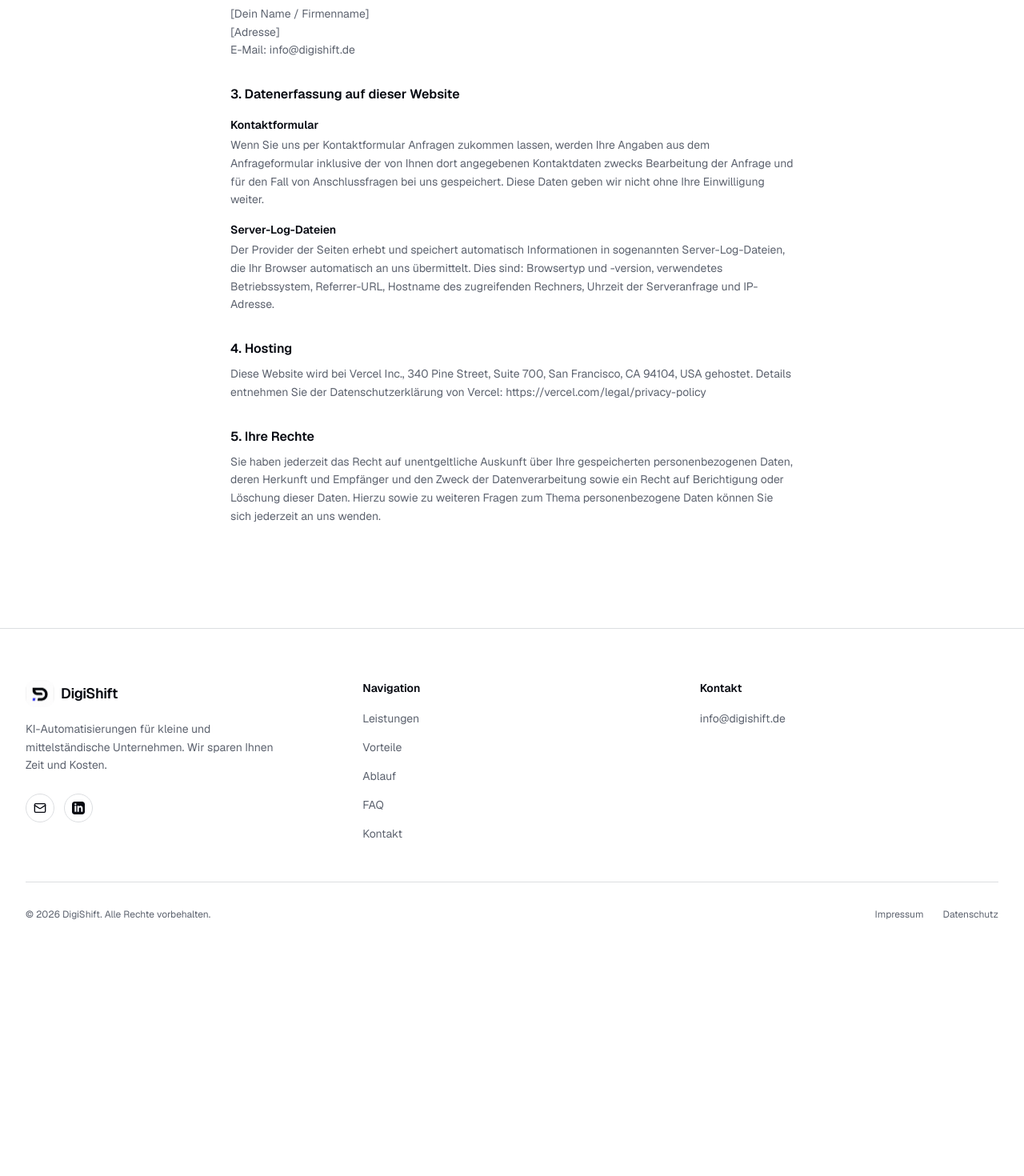
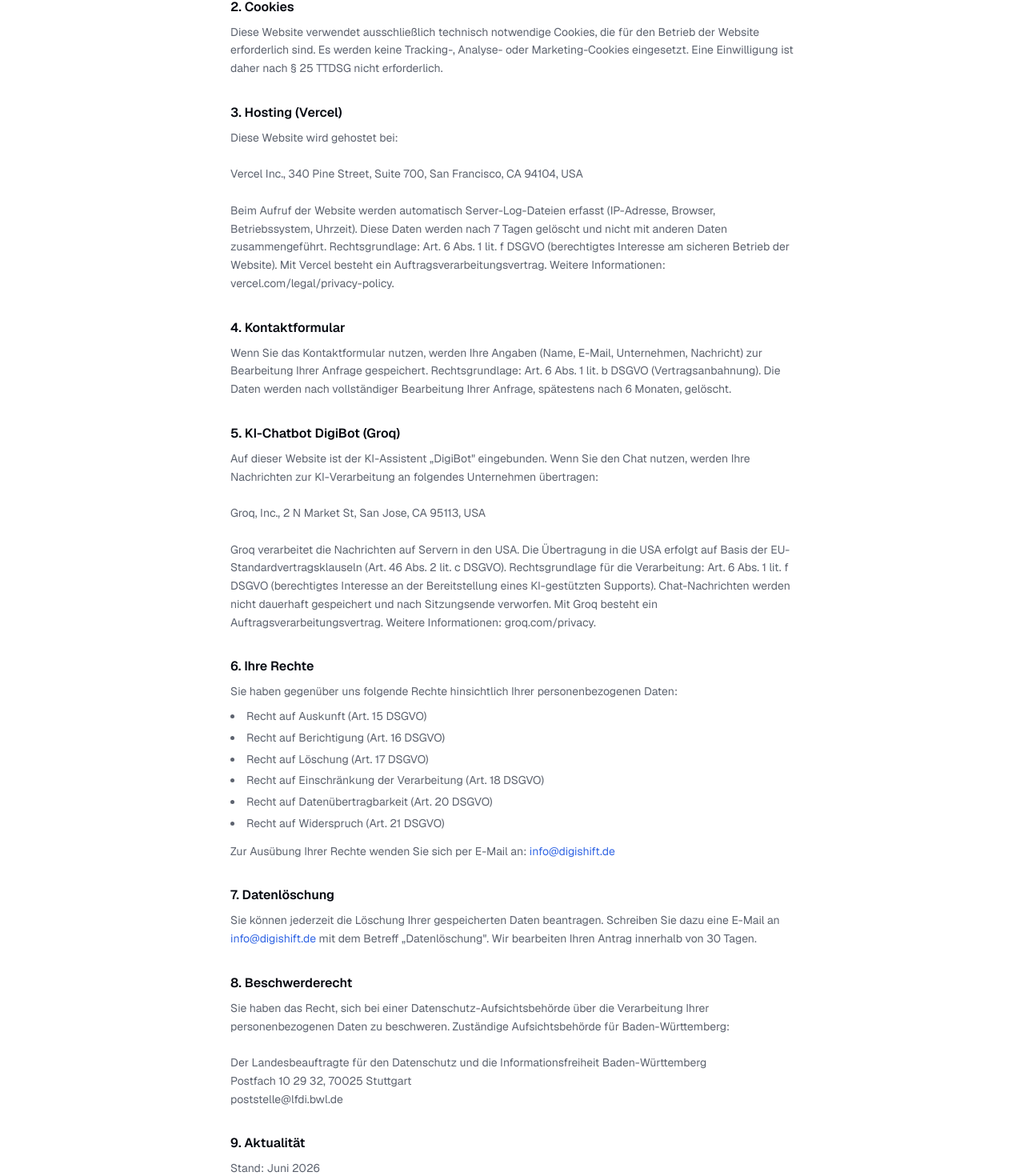
Before and after one commit to robin-erm/digishift, a Next.js app: page /datenschutz in a window 1280 px wide. Shown: the part 400-1870 px from the top of the page at 80% size. Before the commit the page ends 1615 px from the top, so only its background shows below. Built offline with nearby package versions, Linux system fonts and the light colour scheme.

Commit message:
feat: complete GDPR compliance - Impressum, Datenschutz, Groq disclosure, chatbot consent

```diff
--- a/src/app/datenschutz/page.tsx
+++ b/src/app/datenschutz/page.tsx
@@ -13,48 +13,88 @@ export default function Datenschutz() {
         <h1 className="text-3xl font-bold tracking-tight mb-8">Datenschutzerklärung</h1>
 
         <div className="space-y-8 text-sm text-muted-foreground leading-relaxed">
-          <section>
-            <h2 className="text-base font-semibold text-foreground mb-2">1. Datenschutz auf einen Blick</h2>
-            <p>
-              Die folgenden Hinweise geben einen einfachen Überblick darüber, was mit Ihren personenbezogenen Daten passiert, wenn Sie diese Website besuchen. Personenbezogene Daten sind alle Daten, mit denen Sie persönlich identifiziert werden können.
-            </p>
-          </section>
 
           <section>
-            <h2 className="text-base font-semibold text-foreground mb-2">2. Verantwortlicher</h2>
+            <h2 className="text-base font-semibold text-foreground mb-2">1. Verantwortlicher</h2>
             <p>
-              Verantwortlicher für die Datenverarbeitung auf dieser Website ist:<br /><br />
-              [Dein Name / Firmenname]<br />
-              [Adresse]<br />
+              Verantwortlicher im Sinne der DSGVO ist:<br /><br />
+              Robin Eremia<br />
+              Eichenlaubweg 23<br />
+              75181 Pforzheim<br />
               E-Mail: info@digishift.de
             </p>
           </section>
 
           <section>
-            <h2 className="text-base font-semibold text-foreground mb-2">3. Datenerfassung auf dieser Website</h2>
-            <h3 className="text-sm font-semibold text-foreground mt-4 mb-1">Kontaktformular</h3>
+            <h2 className="text-base font-semibold text-foreground mb-2">2. Cookies</h2>
             <p>
-              Wenn Sie uns per Kontaktformular Anfragen zukommen lassen, werden Ihre Angaben aus dem Anfrageformular inklusive der von Ihnen dort angegebenen Kontaktdaten zwecks Bearbeitung der Anfrage und für den Fall von Anschlussfragen bei uns gespeichert. Diese Daten geben wir nicht ohne Ihre Einwilligung weiter.
-            </p>
-            <h3 className="text-sm font-semibold text-foreground mt-4 mb-1">Server-Log-Dateien</h3>
-            <p>
-              Der Provider der Seiten erhebt und speichert automatisch Informationen in sogenannten Server-Log-Dateien, die Ihr Browser automatisch an uns übermittelt. Dies sind: Browsertyp und -version, verwendetes Betriebssystem, Referrer-URL, Hostname des zugreifenden Rechners, Uhrzeit der Serveranfrage und IP-Adresse.
+              Diese Website verwendet ausschließlich technisch notwendige Cookies, die für den Betrieb der Website erforderlich sind. Es werden keine Tracking-, Analyse- oder Marketing-Cookies eingesetzt. Eine Einwilligung ist daher nach § 25 TTDSG nicht erforderlich.
             </p>
           </section>
 
           <section>
-            <h2 className="text-base font-semibold text-foreground mb-2">4. Hosting</h2>
+            <h2 className="text-base font-semibold text-foreground mb-2">3. Hosting (Vercel)</h2>
             <p>
-              Diese Website wird bei Vercel Inc., 340 Pine Street, Suite 700, San Francisco, CA 94104, USA gehostet. Details entnehmen Sie der Datenschutzerklärung von Vercel: https://vercel.com/legal/privacy-policy
+              Diese Website wird gehostet bei:<br /><br />
+              Vercel Inc., 340 Pine Street, Suite 700, San Francisco, CA 94104, USA<br /><br />
+              Beim Aufruf der Website werden automatisch Server-Log-Dateien erfasst (IP-Adresse, Browser, Betriebssystem, Uhrzeit). Diese Daten werden nach 7 Tagen gelöscht und nicht mit anderen Daten zusammengeführt. Rechtsgrundlage: Art. 6 Abs. 1 lit. f DSGVO (berechtigtes Interesse am sicheren Betrieb der Website). Mit Vercel besteht ein Auftragsverarbeitungsvertrag. Weitere Informationen: vercel.com/legal/privacy-policy.
             </p>
           </section>
 
           <section>
-            <h2 className="text-base font-semibold text-foreground mb-2">5. Ihre Rechte</h2>
+            <h2 className="text-base font-semibold text-foreground mb-2">4. Kontaktformular</h2>
             <p>
-              Sie haben jederzeit das Recht auf unentgeltliche Auskunft über Ihre gespeicherten personenbezogenen Daten, deren Herkunft und Empfänger und den Zweck der Datenverarbeitung sowie ein Recht auf Berichtigung oder Löschung dieser Daten. Hierzu sowie zu weiteren Fragen zum Thema personenbezogene Daten können Sie sich jederzeit an uns wenden.
+              Wenn Sie das Kontaktformular nutzen, werden Ihre Angaben (Name, E-Mail, Unternehmen, Nachricht) zur Bearbeitung Ihrer Anfrage gespeichert. Rechtsgrundlage: Art. 6 Abs. 1 lit. b DSGVO (Vertragsanbahnung). Die Daten werden nach vollständiger Bearbeitung Ihrer Anfrage, spätestens nach 6 Monaten, gelöscht.
             </p>
           </section>
+
+          <section>
+            <h2 className="text-base font-semibold text-foreground mb-2">5. KI-Chatbot DigiBot (Groq)</h2>
+            <p>
+              Auf dieser Website ist der KI-Assistent „DigiBot" eingebunden. Wenn Sie den Chat nutzen, werden Ihre Nachrichten zur KI-Verarbeitung an folgendes Unternehmen übertragen:<br /><br />
+              Groq, Inc., 2 N Market St, San Jose, CA 95113, USA<br /><br />
+              Groq verarbeitet die Nachrichten auf Servern in den USA. Die Übertragung in die USA erfolgt auf Basis der EU-Standardvertragsklauseln (Art. 46 Abs. 2 lit. c DSGVO). Rechtsgrundlage für die Verarbeitung: Art. 6 Abs. 1 lit. f DSGVO (berechtigtes Interesse an der Bereitstellung eines KI-gestützten Supports). Chat-Nachrichten werden nicht dauerhaft gespeichert und nach Sitzungsende verworfen. Mit Groq besteht ein Auftragsverarbeitungsvertrag. Weitere Informationen: groq.com/privacy.
+            </p>
+          </section>
+
+          <section>
+            <h2 className="text-base font-semibold text-foreground mb-2">6. Ihre Rechte</h2>
+            <p>Sie haben gegenüber uns folgende Rechte hinsichtlich Ihrer personenbezogenen Daten:</p>
+            <ul className="list-disc list-inside mt-2 space-y-1">
+              <li>Recht auf Auskunft (Art. 15 DSGVO)</li>
+              <li>Recht auf Berichtigung (Art. 16 DSGVO)</li>
+              <li>Recht auf Löschung (Art. 17 DSGVO)</li>
+              <li>Recht auf Einschränkung der Verarbeitung (Art. 18 DSGVO)</li>
+              <li>Recht auf Datenübertragbarkeit (Art. 20 DSGVO)</li>
+              <li>Recht auf Widerspruch (Art. 21 DSGVO)</li>
+            </ul>
+            <p className="mt-3">
+              Zur Ausübung Ihrer Rechte wenden Sie sich per E-Mail an: <a href="mailto:info@digishift.de" className="text-primary hover:underline">info@digishift.de</a>
+            </p>
+          </section>
+
+          <section>
+            <h2 className="text-base font-semibold text-foreground mb-2">7. Datenlöschung</h2>
+            <p>
+              Sie können jederzeit die Löschung Ihrer gespeicherten Daten beantragen. Schreiben Sie dazu eine E-Mail an <a href="mailto:info@digishift.de" className="text-primary hover:underline">info@digishift.de</a> mit dem Betreff „Datenlöschung". Wir bearbeiten Ihren Antrag innerhalb von 30 Tagen.
+            </p>
+          </section>
+
+          <section>
+            <h2 className="text-base font-semibold text-foreground mb-2">8. Beschwerderecht</h2>
+            <p>
+              Sie haben das Recht, sich bei einer Datenschutz-Aufsichtsbehörde über die Verarbeitung Ihrer personenbezogenen Daten zu beschweren. Zuständige Aufsichtsbehörde für Baden-Württemberg:<br /><br />
+              Der Landesbeauftragte für den Datenschutz und die Informationsfreiheit Baden-Württemberg<br />
+              Postfach 10 29 32, 70025 Stuttgart<br />
+              poststelle@lfdi.bwl.de
+            </p>
+          </section>
+
+          <section>
+            <h2 className="text-base font-semibold text-foreground mb-2">9. Aktualität</h2>
+            <p>Stand: Juni 2026</p>
+          </section>
+
         </div>
       </main>
       <Footer />
--- a/src/app/impressum/page.tsx
+++ b/src/app/impressum/page.tsx
@@ -12,44 +12,49 @@ export default function Impressum() {
       <main className="max-w-3xl mx-auto px-6 lg:px-8 py-32">
         <h1 className="text-3xl font-bold tracking-tight mb-8">Impressum</h1>
 
-        <div className="prose prose-neutral dark:prose-invert max-w-none space-y-6 text-sm text-muted-foreground leading-relaxed">
+        <div className="space-y-8 text-sm text-muted-foreground leading-relaxed">
           <section>
             <h2 className="text-base font-semibold text-foreground mb-2">Angaben gemäß § 5 TMG</h2>
             <p>
-              [Dein Name / Firmenname]<br />
-              [Straße und Hausnummer]<br />
-              [PLZ Ort]<br />
+              Robin Eremia<br />
+              Eichenlaubweg 23<br />
+              75181 Pforzheim<br />
               Deutschland
             </p>
           </section>
 
           <section>
             <h2 className="text-base font-semibold text-foreground mb-2">Kontakt</h2>
-            <p>
-              E-Mail: info@digishift.de
-            </p>
+            <p>E-Mail: info@digishift.de</p>
           </section>
 
           <section>
-            <h2 className="text-base font-semibold text-foreground mb-2">Umsatzsteuer-ID</h2>
+            <h2 className="text-base font-semibold text-foreground mb-2">Hinweis zur Umsatzsteuer</h2>
             <p>
-              Umsatzsteuer-Identifikationsnummer gemäß § 27a UStG:<br />
-              [USt-ID hier eintragen, falls vorhanden]
+              Als Kleinunternehmer im Sinne von § 19 UStG wird keine Umsatzsteuer berechnet und ausgewiesen.
             </p>
           </section>
 
           <section>
             <h2 className="text-base font-semibold text-foreground mb-2">Verantwortlich für den Inhalt nach § 55 Abs. 2 RStV</h2>
             <p>
-              [Dein Name]<br />
-              [Adresse]
+              Robin Eremia<br />
+              Eichenlaubweg 23<br />
+              75181 Pforzheim
             </p>
           </section>
 
           <section>
             <h2 className="text-base font-semibold text-foreground mb-2">Haftungsausschluss</h2>
             <p>
-              Die Inhalte dieser Website wurden mit größtmöglicher Sorgfalt erstellt. Für die Richtigkeit, Vollständigkeit und Aktualität der Inhalte können wir jedoch keine Gewähr übernehmen.
+              Die Inhalte dieser Website wurden mit größtmöglicher Sorgfalt erstellt. Für die Richtigkeit, Vollständigkeit und Aktualität der Inhalte kann keine Gewähr übernommen werden. Als Diensteanbieter bin ich gemäß § 7 Abs. 1 TMG für eigene Inhalte auf diesen Seiten nach den allgemeinen Gesetzen verantwortlich.
+            </p>
+          </section>
+
+          <section>
+            <h2 className="text-base font-semibold text-foreground mb-2">Streitschlichtung</h2>
+            <p>
+              Die Europäische Kommission stellt eine Plattform zur Online-Streitbeilegung (OS) bereit: https://ec.europa.eu/consumers/odr. Ich bin nicht bereit oder verpflichtet, an Streitbeilegungsverfahren vor einer Verbraucherschlichtungsstelle teilzunehmen.
             </p>
           </section>
         </div>
--- a/src/components/ChatWidget.tsx
+++ b/src/components/ChatWidget.tsx
@@ -167,7 +167,11 @@ export function ChatWidget() {
                 </button>
               </form>
               <p className="text-[10px] text-muted-foreground text-center mt-2">
-                Powered by DigiShift KI
+                Mit dem Schreiben stimmen Sie der{" "}
+                <a href="/datenschutz" className="underline underline-offset-2 hover:text-foreground transition-colors">
+                  Datenverarbeitung durch Groq
+                </a>{" "}
+                zu.
               </p>
             </div>
           </motion.div>
```
